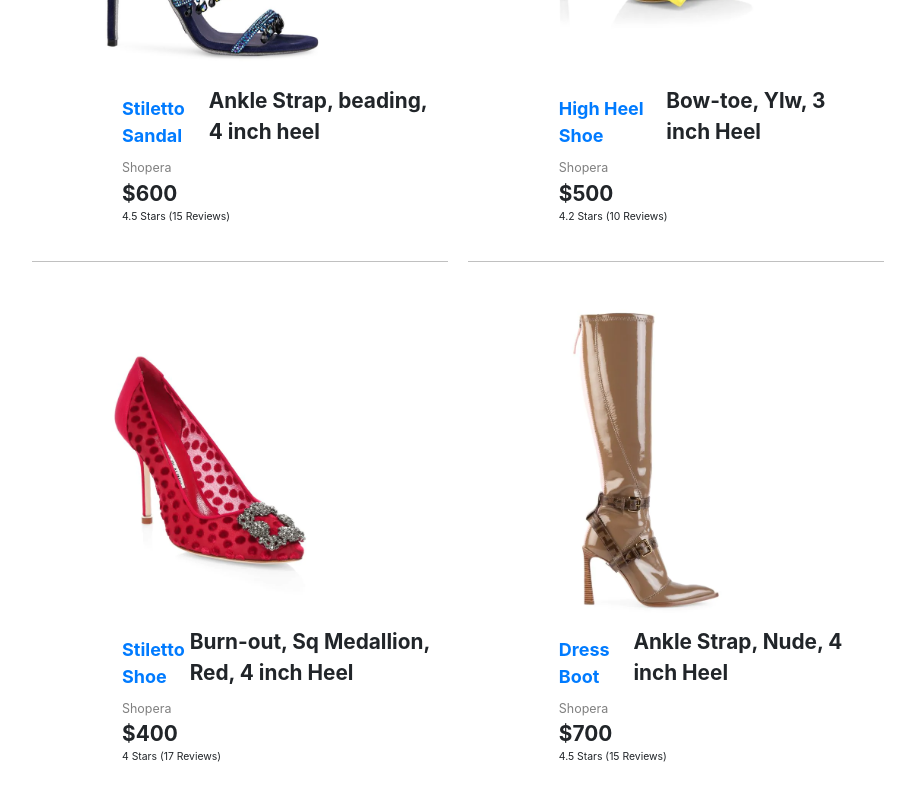
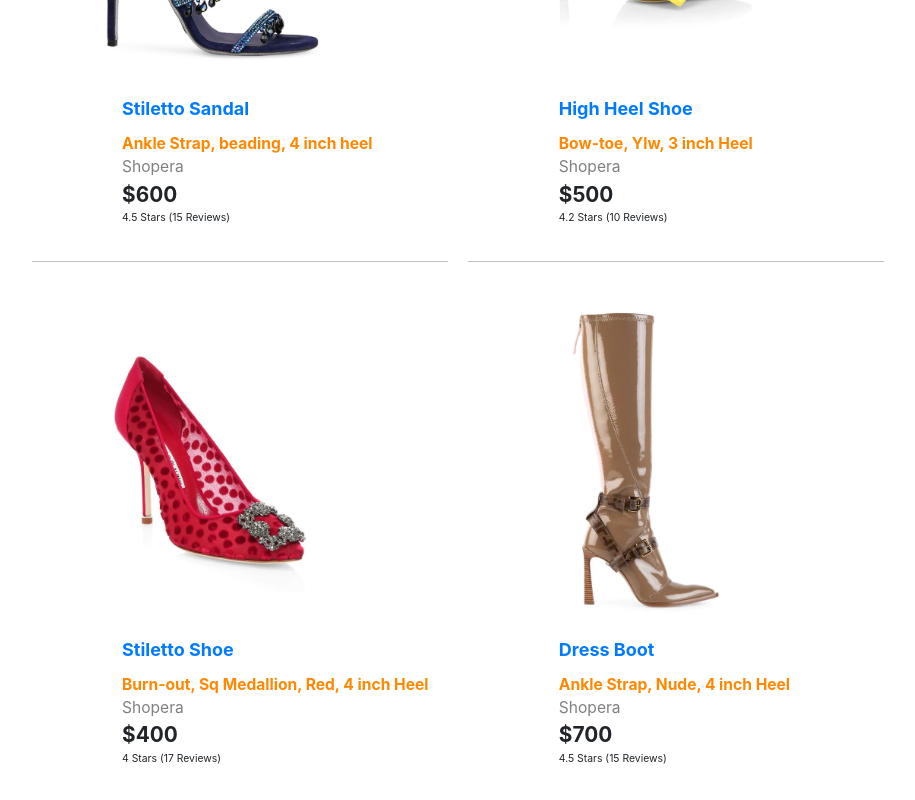
Before and after one commit to mushuyun/shopera2020, a React (Create React App) app in the folder client/: page / in a window 1280 px wide. Shown: the part 320-1120 px from the top of the page, without its empty margins (202-1117 px from the left). Built offline with nearby package versions, Linux system fonts and the light colour scheme.

Commit message:
corrected styles

```diff
--- a/client/src/components/Home.js
+++ b/client/src/components/Home.js
@@ -11,12 +11,11 @@ function Home(props) {
           <div className="products">
             <Link to={'/product/' + product._id}>
               <img className="product-image" src={product.image} alt="product"/>
-
             </Link>
             <div className="product-name">
               <Link to={'/product/' + product._id}>{product.name}</Link>
-              <div className="product-desc">{product.desc}</div>
             </div>
+            <div className="product-desc">{product.desc}</div>
             <div className="product-brand" >{product.brand}</div>
             <div className="product-price">${product.price}</div>
             <div className="product-rating">{product.rating} Stars ({product.numReviews} Reviews)</div>
--- a/client/src/styles/home.css
+++ b/client/src/styles/home.css
@@ -119,19 +119,26 @@ body{
   font-size: 2rem;
   font-weight: bold;
 }
+.product-desc{
+  margin-left: 80px;
+  display: flex;
+  flex: 1 1 30rem;
+  font-size: 1.5rem;
+  color: #ff8800;
+  font-weight: bold;
+}
 .product-brand{
   margin-left: 80px;
   display: flex;
   flex: 1 1 30rem;
   display:table-column;
-  font-size: 1.2rem;
+  font-size: 1.5rem;
   color:#808080;
 }
 .product-price{
   margin-left: 80px;
   display: flex;
   flex: 1 1 30rem;
-
   font-size: 2rem;
   font-weight: bold;
 }
@@ -145,7 +152,7 @@ body{
   display: flex;
   margin-left: 80px;
   flex: 1 1 30rem;
-  margin-bottom: 1rem;
+  margin-bottom: 1.5rem;
 }
 /* Sidebar */
 
@@ -203,10 +210,11 @@ a:hover{
   justify-content: space-between;
   align-items: flex-start;
   flex-wrap: wrap;
+  font-size: 1.6rem;
   padding: 1rem;
 }
 .details-image {
-  flex: 2 1 60rem;
+  flex: 2 1 50rem;
 }
 .details-image img{
   max-width: 40rem;
@@ -216,7 +224,7 @@ a:hover{
   flex: 1 1 30rem;
 }
 .details-action {
-  flex: 1 1 30rem;
+  flex: 1 1 26rem;
 }
 
 .details-info ul, .details-action ul{
@@ -227,6 +235,7 @@ a:hover{
   margin-bottom: 1rem;
 }
 .back-to-result {
+  color: #ff8000;
   padding: 1rem;
 }
 .details-action{
```
